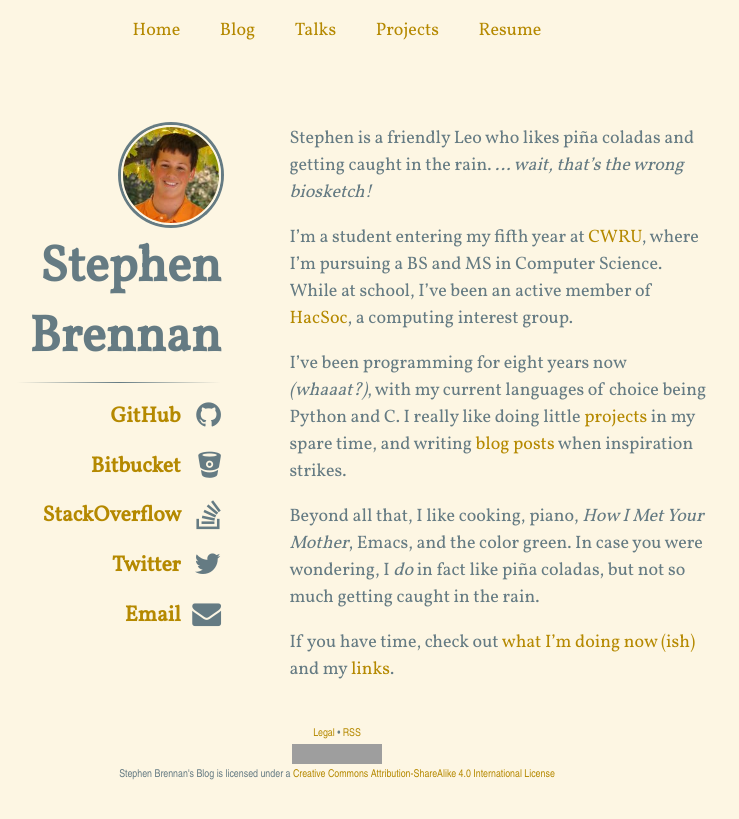
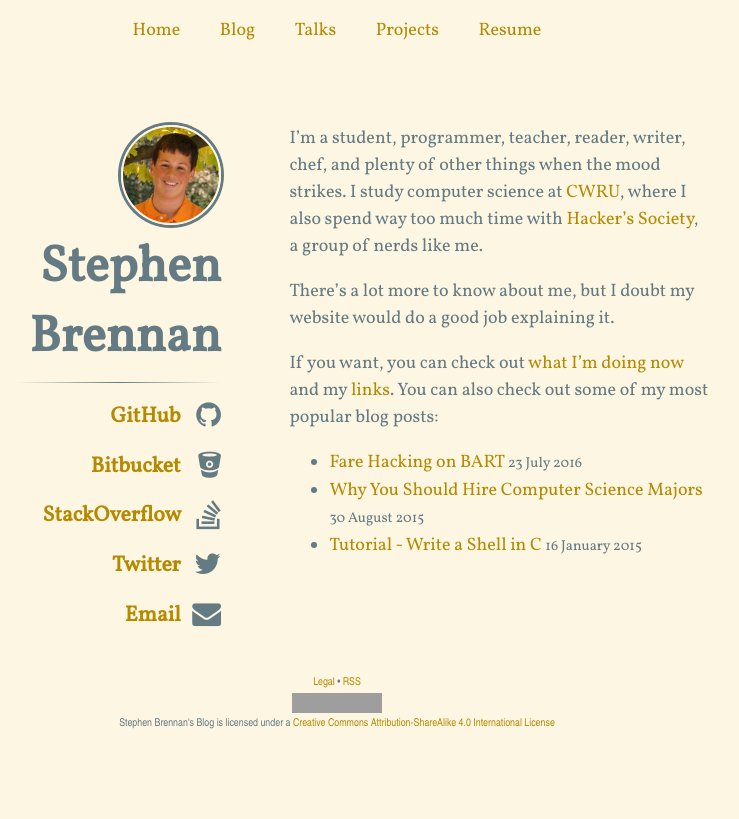
Before and after one commit to brenns10/brennan.io, a Jekyll site: the page built from index.html, in a window 1280 px wide. Shown: the top 819 px of the page, without its empty margins (303-1042 px from the left). Built offline with Jekyll 4.4.1, drawn with Linux system fonts in a browser that asks for light colours; nearby versions of some CDN libraries; comment, search, counter and statistics services are not loaded; grey boxes are pictures that could not be loaded.

Commit message:
Trim biosketch and add featured posts there.

```diff
--- a/_includes/biosketch.md
+++ b/_includes/biosketch.md
@@ -1,18 +1,13 @@
-Stephen is a friendly Leo who likes piña coladas and getting caught in the
-rain.
-*... wait, that's the wrong biosketch!*
+I'm a student, programmer, teacher, reader, writer, chef, and plenty of other
+things when the mood strikes. I study computer science at
+[CWRU](https://case.edu), where I also spend way too much time with
+[Hacker's Society](http://hacsoc.org), a group of nerds like me.
 
-I'm a student entering my fifth year at [CWRU](https://case.edu), where I'm
-pursuing a BS and MS in Computer Science. While at school, I've been an active
-member of [HacSoc](http://hacsoc.org), a computing interest group.
+There's a lot more to know about me, but I doubt my website would do a good job
+explaining it.
 
-I've been programming for eight years now *(whaaat?)*, with my current languages
-of choice being Python and C. I really like doing little [projects](/projects/)
-in my spare time, and writing [blog posts](/blog/) when inspiration strikes.
+If you want, you can check out [what I'm doing now](/now/) and my
+[links](/links/).  You can also check out some of my most popular blog posts:
 
-Beyond all that, I like cooking, piano, *How I Met Your Mother*, Emacs, and the
-color green.  In case you were wondering, I *do* in fact like piña coladas, but
-not so much getting caught in the rain.
-
-If you have time, check out [what I'm doing now (ish)](/now/) and my
-[links](/links/).
+{% for post in site.posts %}{% if post.featured %}
+- [{{ post.title }}]({{ post.url }}) <small>{{ post.date | date_to_long_string }}</small>{% endif %} {% endfor %}
```
Also changed, not shown: _posts/2015-01-16-write-a-shell-in-c.md (+1 -0 lines), _posts/2015-08-30-why-you-should-hire-cs-majors.md (+1 -0 lines), _posts/2016-07-23-bart-fare-hacking.md (+1 -0 lines).
